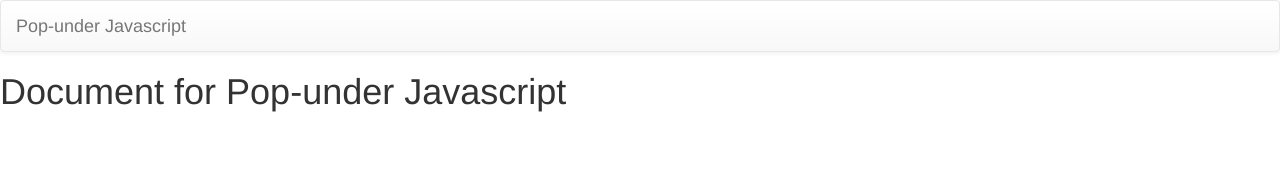
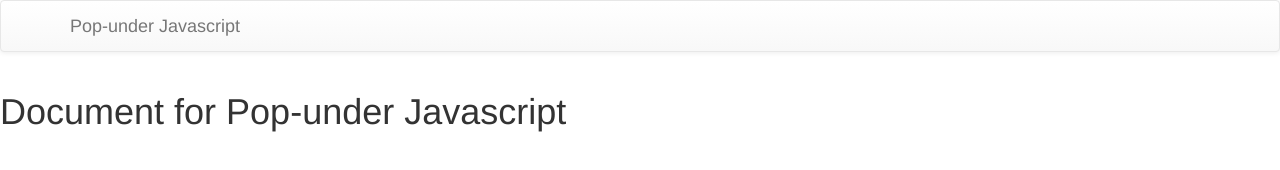
Before and after one commit to yesup/pop-javascript, a website: page docs/index.html in a window 1280 px wide. Drawn offline with nearby package versions, Linux system fonts and the light colour scheme.

Commit message:
document

```diff
--- a/docs/index.html
+++ b/docs/index.html
@@ -20,7 +20,7 @@ and open the template in the editor.
     </head>
     <body>
         <nav class="navbar navbar-default">
-            <div class="container-fluid">
+            <div class="container">
                 <div class="navbar-header">
                     <a class="navbar-brand" href="#">
                         Pop-under Javascript
@@ -29,6 +29,10 @@ and open the template in the editor.
             </div>
         </nav>
 
+        <div class="container">
+
+        </div>
+
         <h1>Document for Pop-under Javascript</h1>
 
         <script src="https://maxcdn.bootstrapcdn.com/bootstrap/3.3.7/js/bootstrap.min.js"
```
